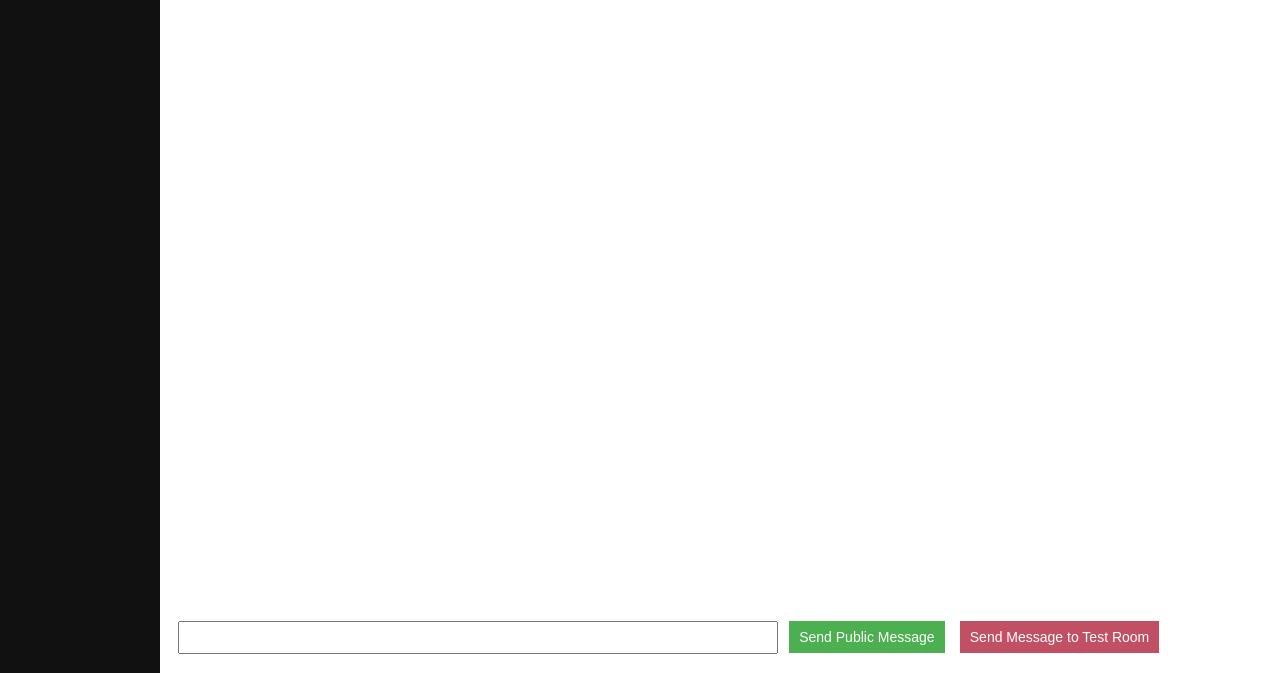
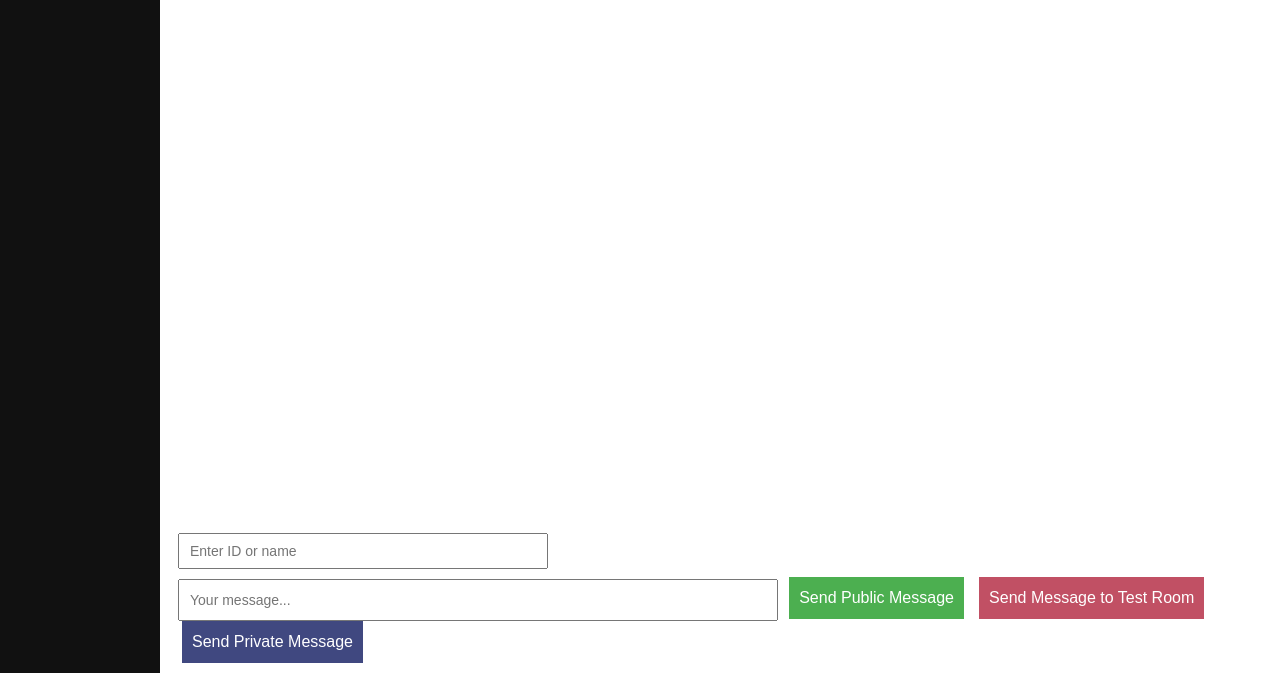
Before and after one commit to aurezza/simple-chat-sample, a website: page index.html in a window 1280 px wide. Both pictures are taken after a click on the button "Join Test Room". Shown: the part 127-800 px from the top of the page. Drawn offline with nearby package versions, Linux system fonts and the light colour scheme; no server answers.

Commit message:
added private messaging

```diff
--- a/index.html
+++ b/index.html
@@ -16,10 +16,15 @@
     <div class="main">
         <h1>Simple Messaging App</h1>
         <div id="publicMessage"></div>
+        <div class="name-wrapper">
+
+        </div>
         <div class="chat-wrapper">
-            <input type="text" id="inputText" onchange=window.socketTest.onInputChange() />
+            <input type="text" id="inputTextName" placeholder="Enter ID or name" /><br>
+            <input type="text" id="inputText" placeholder="Your message..." />
             <button onclick=window.socketTest.sendMessage()>Send Public Message</button>
             <button onclick=window.socketTest.sendMessageTestRoom() id="sendMessageTestRoom" class="hidden test-room-btn">Send Message to Test Room</button>
+            <button onclick=window.socketTest.sendPrivateMessage() id="sendPrivateMessageBtn" class="hidden test-room-btn">Send Private Message</button>
         </div>
 
     </div>
--- a/public/app.js
+++ b/public/app.js
@@ -4,14 +4,10 @@ let socket = io.connect('http://localhost:8020')
 
 class SocketTest {
   onPageLoad() {
-    socket.on("news", function(data) {
-      console.log(data);
-      socket.emit("other event", { my: "this is the data from client" });
-    });
-
-    socket.on("private message", function(from, msg) {
-      console.log("I received a private message by ", from, " saying ", msg);
-    });
+    // socket.on("news", function(data) {
+    //   console.log(data);
+    //   socket.emit("other event", { my: "this is the data from client" });
+    // });
 
     socket.on("join room notice", function(data) {
       console.log("data", data, "rooms: ", socket.rooms);
@@ -20,7 +16,13 @@ class SocketTest {
         console.log("already logged on front end");
         return (joinedRoomText.innerHTML += "");
       }
-      joinedRoomText.innerHTML += "<div><span>" + data.id + "</span>" + data.notice + " ," + new Date() + "</div>";
+      joinedRoomText.innerHTML += "<div><span>" + data.id + "</span> " + data.notice + " ," + new Date() + "</div>";
+    });
+
+    socket.on('private message', function(data) {
+      console.log('private message ...', data)
+      let privateMessageText = document.getElementById("publicMessage");
+      privateMessageText.innerHTML += "<i>You received a private message</i><br/>" + data.sender + ": " + data.message + "<br/>";
     });
 
     socket.on("send public message", function(data) {
@@ -44,13 +46,11 @@ class SocketTest {
     });
 
     let sendMessageTestBtn = document.getElementById("sendMessageTestRoom");
+    let sendPrivateMessageBtn = document.getElementById("sendPrivateMessageBtn");
     let noticeText = document.getElementById("joinNotice");
     sendMessageTestBtn.classList.remove("hidden");
+    sendPrivateMessageBtn.classList.remove("hidden");
     noticeText.classList.add("notice");
-  }
-
-  onInputChange() {
-    console.log("typing...");
   }
 
   sendMessage() {
@@ -74,6 +74,18 @@ class SocketTest {
 
     return (inputValue.value = "");
   }
+
+  sendPrivateMessage() {
+    let recipient = document.getElementById("inputTextName").value;
+    let inputValue = document.getElementById("inputText").value;
+    if (recipient) {
+      socket.emit("send private message", {
+        recipient,
+        sender: socket.id,
+        message: inputValue
+      });
+    }
+  }
 }
 
 window.socketTest = new SocketTest;
--- a/public/style.css
+++ b/public/style.css
@@ -65,9 +65,32 @@ div#publicMessage {
     width: 90%;
 }
 
-input#inputText {
+.chat-wrapper button {
+    margin: 0 4px;
+    height: 42px;
+    padding: 0px 10px;
+    overflow: visible;
+    font-size: 16px;
+    vertical-align: top;
+}
+
+.chat-wrapper button#sendPrivateMessageBtn {
+    background-color: #404880;
+}
+
+.chat-wrapper input#inputTextName {
+    padding: 6px 10px;
+    margin-bottom: 8px;
+    height: 20px;
+    width: 30%;
+    font-size: 14px;
+    line-height: 1.2;
+}
+
+.chat-wrapper input#inputText {
     padding: 6px 10px;
     margin: 0;
+    height: 26px;
     width: 50%;
     font-size: 14px;
     line-height: 1.2;
```
Also changed, not shown: server.js (+12 -12 lines).
